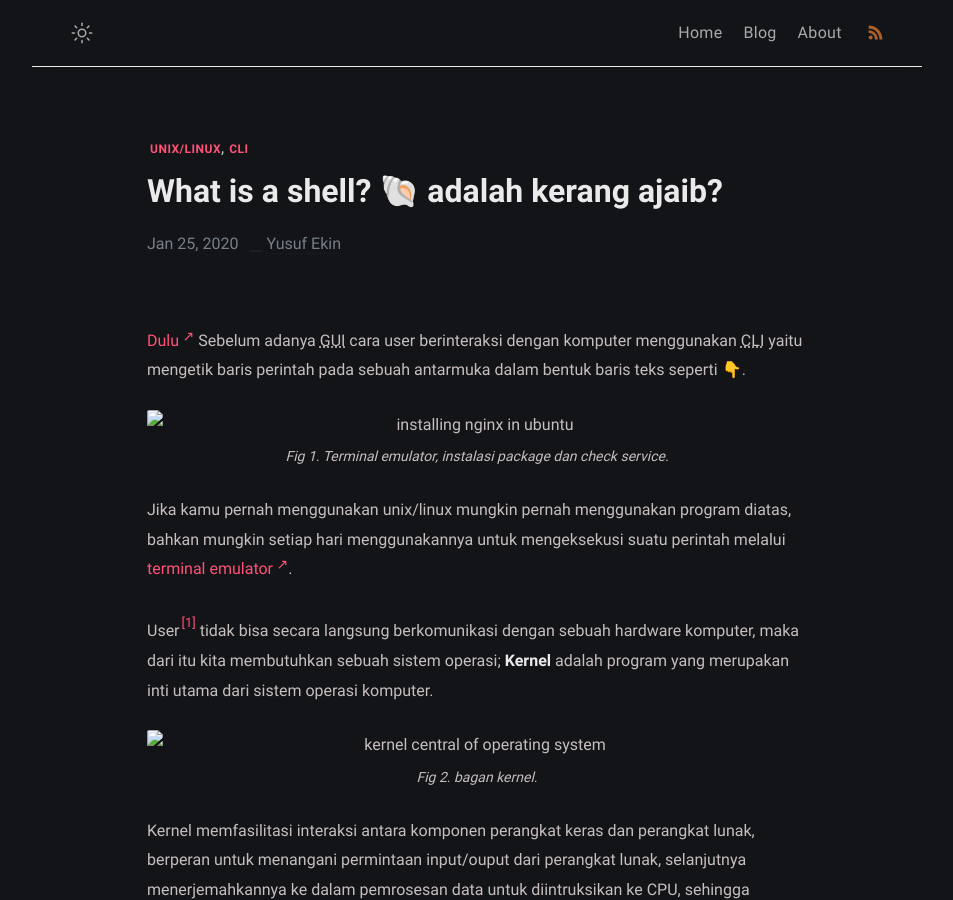
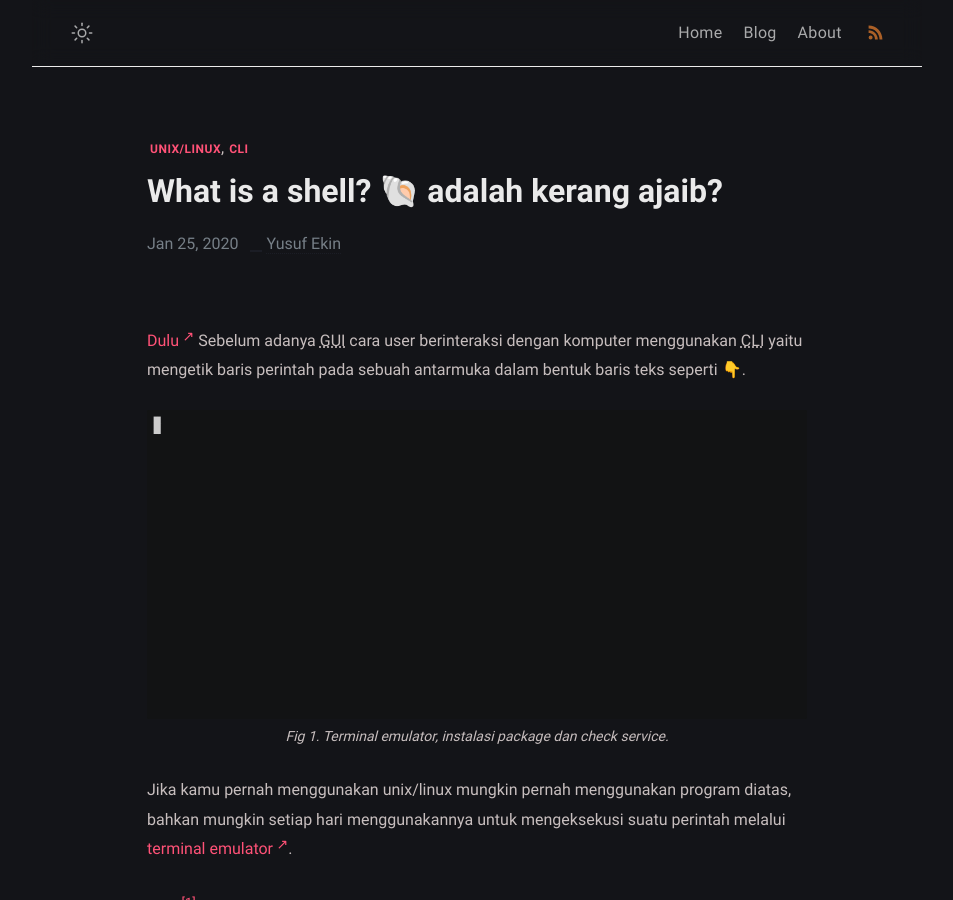
Before and after one commit to yusufEk1n/yusufEk1n.github.io, a Jekyll site: the page built from _posts/apa-itu-shell/2020-01-25-apa-itu-shell.md, in a window 1280 px wide and 900 px high. Shown: the whole window, without its empty margins (163-1116 px from the left). Built offline with Jekyll 4.4.1, drawn with Linux system fonts in a browser that asks for light colours; some web fonts are replaced.

Commit message:
Image path changed

```diff
--- a/_posts/apa-itu-shell/2020-01-25-apa-itu-shell.md
+++ b/_posts/apa-itu-shell/2020-01-25-apa-itu-shell.md
@@ -4,13 +4,13 @@ date: 2020-01-25 11:58:47 +07:00
 modified: 2020-02-02 16:49:47 +07:00
 tags: [unix/linux, cli]
 description: Shell adalah sebuah command-line interpreter; program yang berperan sebagai penerjemah perintah yang diinputkan oleh User yang melalui terminal, sehingga perintah tersebut bisa dimengerti oleh si Kernel.
-image: "/apa-itu-shell/shell_evolution.png"
+image: "../../assets/img/apa-itu-shell/shell_evolution.png"
 ---
 
 <a href="http://www.youtube.com/watch?v=tc4ROCJYbm0&t=70" target="_blank" rel="noopener">Dulu</a> Sebelum adanya <abbr title="Graphical User Interface">GUI</abbr> cara user berinteraksi dengan komputer menggunakan <abbr title="Command Line Interface">CLI</abbr> yaitu mengetik baris perintah pada sebuah antarmuka dalam bentuk baris teks seperti 👇.
 
 <figure>
-<img src="/apa-itu-shell/terminal_nginx.gif" alt="installing nginx in ubuntu">
+<img src="../../assets/img/apa-itu-shell/terminal_nginx.gif" alt="installing nginx in ubuntu">
 <figcaption>Fig 1. Terminal emulator, instalasi package dan check service.</figcaption>
 </figure>
 
@@ -19,7 +19,7 @@ Jika kamu pernah menggunakan unix/linux mungkin pernah menggunakan program diata
 User<sup id="user">[[1]](#user-ref)</sup> tidak bisa secara langsung berkomunikasi dengan sebuah hardware komputer, maka dari itu kita membutuhkan sebuah sistem operasi; **Kernel** adalah program yang merupakan inti utama dari sistem operasi komputer.
 
 <figure>
-<img src="/apa-itu-shell/kernel.png" alt="kernel central of operating system">
+<img src="../../assets/img/apa-itu-shell/kernel.png" alt="kernel central of operating system">
 <figcaption>Fig 2. bagan kernel.</figcaption>
 </figure>
 
@@ -28,7 +28,7 @@ Kernel memfasilitasi interaksi antara komponen perangkat keras dan perangkat lun
 Ketika kita menginputkan suatu perintah pada terminal emulator, kernel tidak langsung mengerti perintah yang kita ketik, kita membutuhkan suatu interface sebagai perantara menuju kernel yaitu **Shell**.
 
 <figure>
-<img src="/apa-itu-shell/shell.png" alt="shell">
+<img src="../../assets/img/apa-itu-shell/shell.png" alt="shell">
 <figcaption>Fig 3. bagan komunikasi shell.</figcaption>
 </figure>
 
@@ -54,14 +54,14 @@ $ (dollar sign)   # sh, ksh, bash
 Shell prompt adalah tempat dimana kita menuliskan suatu perintah, berikut adalah terminologinya ini membantu, jika kamu ingin mengetahui bagian-bagianya.
 
 <figure>
-<img src="/apa-itu-shell/term_shell_prompt.png" alt="shell">
+<img src="../../assets/img/apa-itu-shell/term_shell_prompt.png" alt="shell">
 <figcaption>Fig 4. bagian-bagin dari shell prompt.</figcaption>
 </figure>
 
 Dibawah ini salah satu contoh perintah sederhana untuk menampilkan sebuah arsitektur CPU komputer yang sedang saya gunakan.
 
 <figure>
-<img src="/apa-itu-shell/terminal_lscpu.gif" alt="installing nginx in ubuntu">
+<img src="../../assets/img/apa-itu-shell/terminal_lscpu.gif" alt="installing nginx in ubuntu">
 <figcaption>Fig 5. menampilkan informasi tentang arsitektur CPU.</figcaption>
 </figure>
 
@@ -70,7 +70,7 @@ Dari perintah yang contohkan, ketika user mengetikan suatu inputan perintah di t
 Shell mempunyai beberapa macam dan turunan, berikut yang paling umum.
 
 <figure>
-<img src="/apa-itu-shell/shell_evolution.png" alt="shell evolution">
+<img src="../../assets/img/apa-itu-shell/shell_evolution.png" alt="shell evolution">
 <figcaption>Fig 6. evaluasi shell dari tahun ke tahun.</figcaption>
 </figure>
 
```
Also changed, not shown: _posts/cara-memperbarui-fork-repository/2020-01-29-cara-memperbarui-fork-repository.md (+1 -1 lines), assets/img/apa-itu-shell/kernel.png (renamed from _posts/apa-itu-shell/kernel.png), assets/img/apa-itu-shell/photo-1556075798-4825dfaaf498_ixlib=rb-1.2.jpg (renamed from _posts/apa-itu-shell/photo-1556075798-4825dfaaf498_ixlib=rb-1.2.jpg), assets/img/apa-itu-shell/shell.png (renamed from _posts/apa-itu-shell/shell.png), assets/img/apa-itu-shell/shell_evolution.png (renamed from _posts/apa-itu-shell/shell_evolution.png), assets/img/apa-itu-shell/term_shell_prompt.png (renamed from _posts/apa-itu-shell/term_shell_prompt.png), assets/img/apa-itu-shell/terminal_lscpu.gif (renamed from _posts/apa-itu-shell/terminal_lscpu.gif), assets/img/apa-itu-shell/terminal_nginx.gif (renamed from _posts/apa-itu-shell/terminal_nginx.gif), assets/img/cara-memperbarui-fork-repository/repo.png (renamed from _posts/cara-memperbarui-fork-repository/repo.png), 2 other files.
